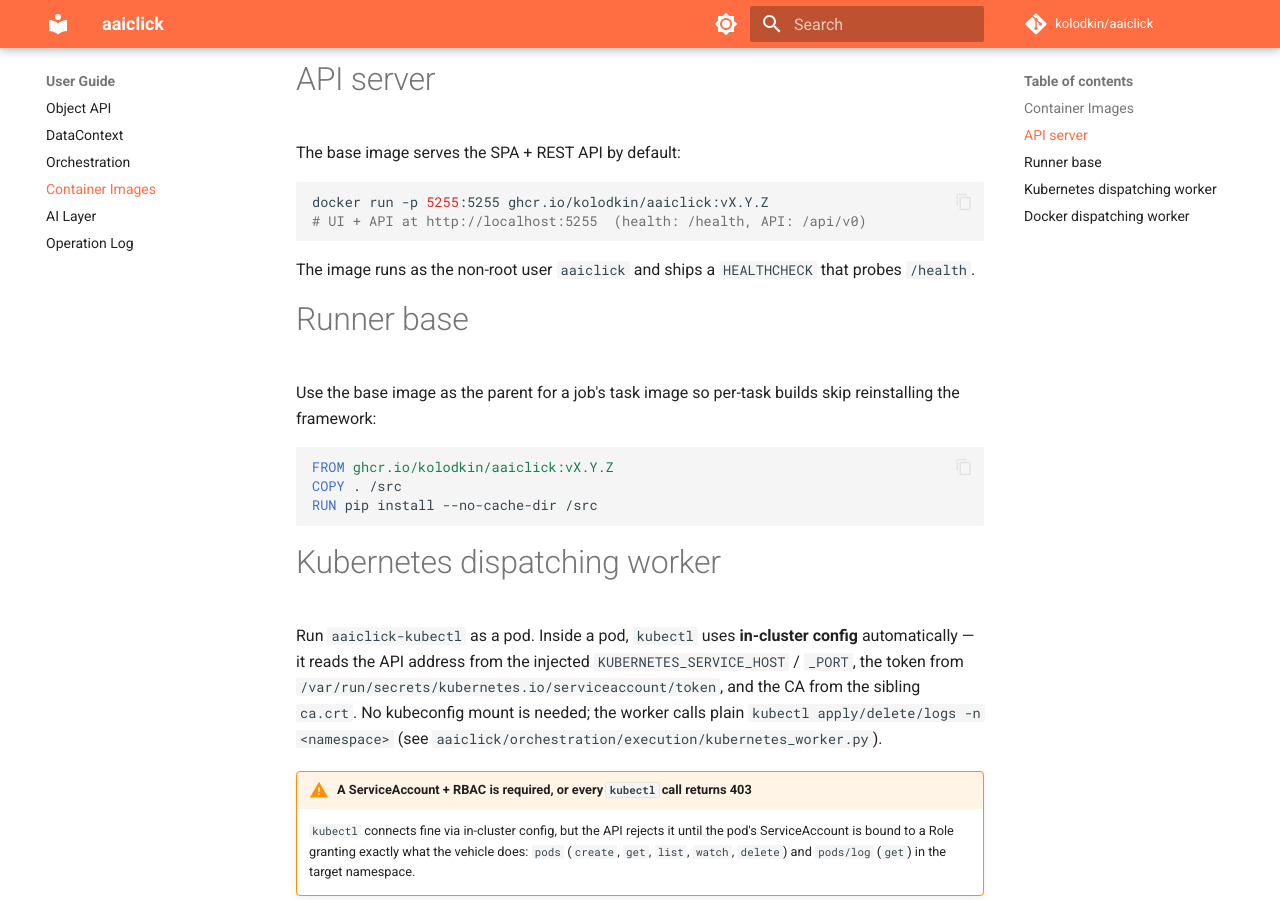
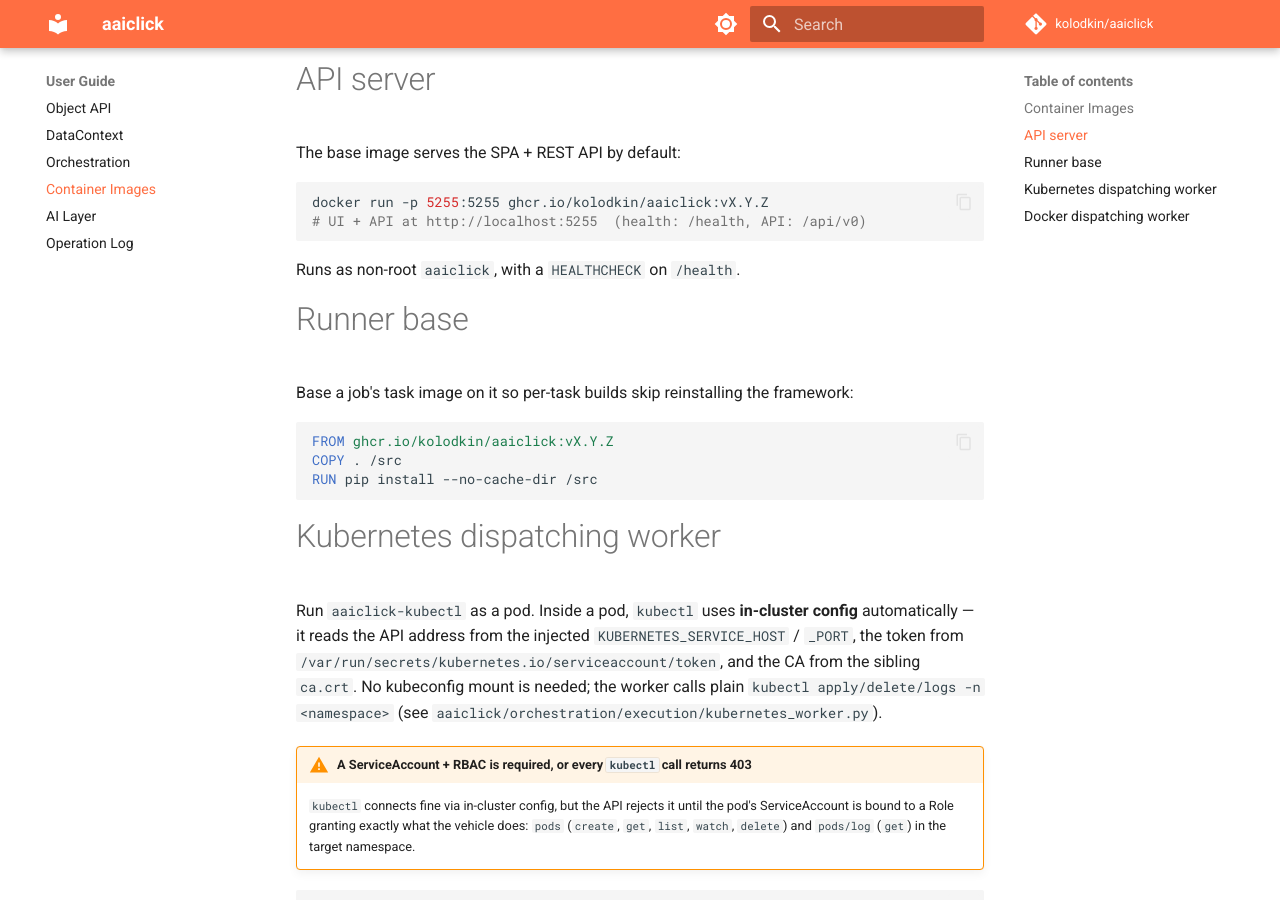
Before and after one commit to kolodkin/aaiclick, an MkDocs documentation site: the page built from docs/container_images.md, in a window 1280 px wide and 900 px high, scrolled down 614 px. Built offline with MkDocs 1.6.1 and Material for MkDocs 9.7.7, drawn with Linux system fonts in a browser that asks for light colours; comment, search, counter and statistics services are not loaded.

Commit message:
docs: tighten container images wording
Shortify pass: two wordiness trims in the API-server and runner-base
sections; no structural or content changes.

````diff
--- a/docs/container_images.md
+++ b/docs/container_images.md
@@ -24,13 +24,11 @@ docker run -p 5255:5255 ghcr.io/kolodkin/aaiclick:vX.Y.Z
 # UI + API at http://localhost:5255  (health: /health, API: /api/v0)
 ```
 
-The image runs as the non-root user `aaiclick` and ships a `HEALTHCHECK` that
-probes `/health`.
+Runs as non-root `aaiclick`, with a `HEALTHCHECK` on `/health`.
 
 # Runner base
 
-Use the base image as the parent for a job's task image so per-task builds skip
-reinstalling the framework:
+Base a job's task image on it so per-task builds skip reinstalling the framework:
 
 ```dockerfile
 FROM ghcr.io/kolodkin/aaiclick:vX.Y.Z
````
